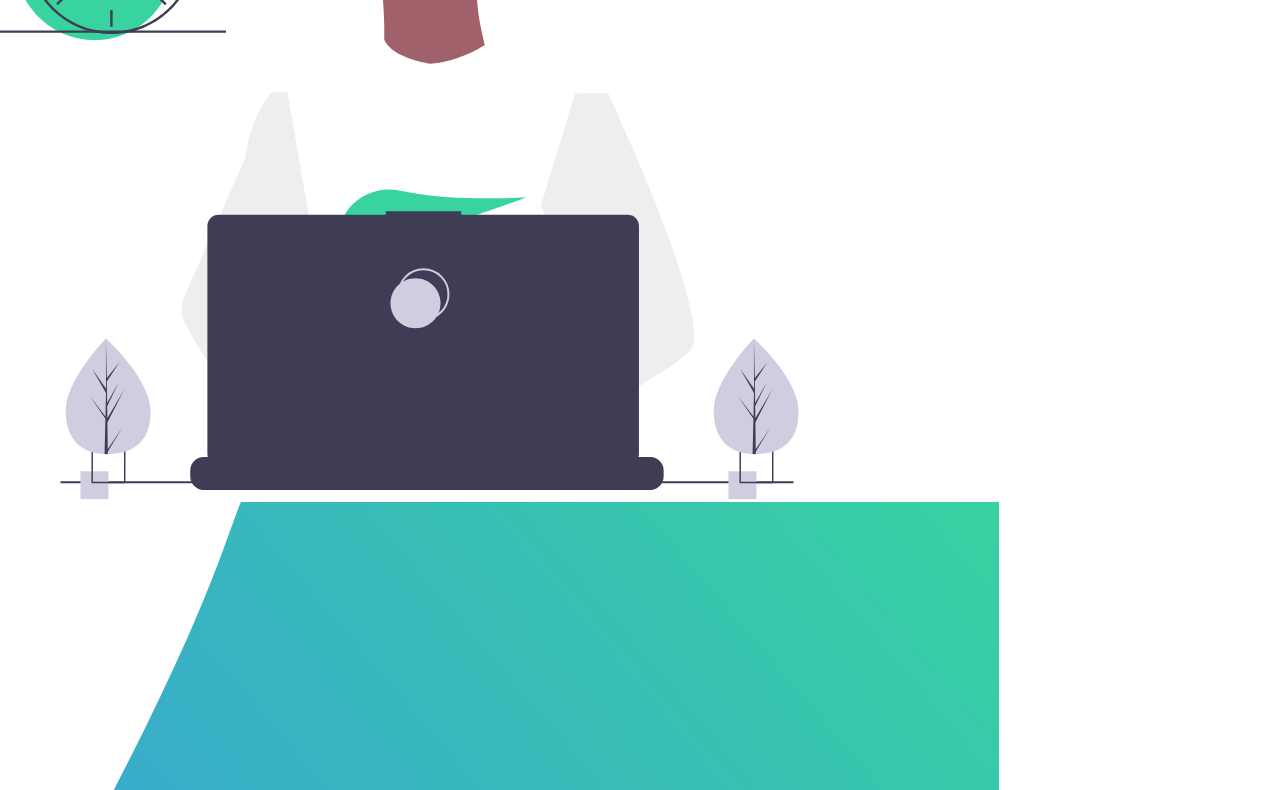
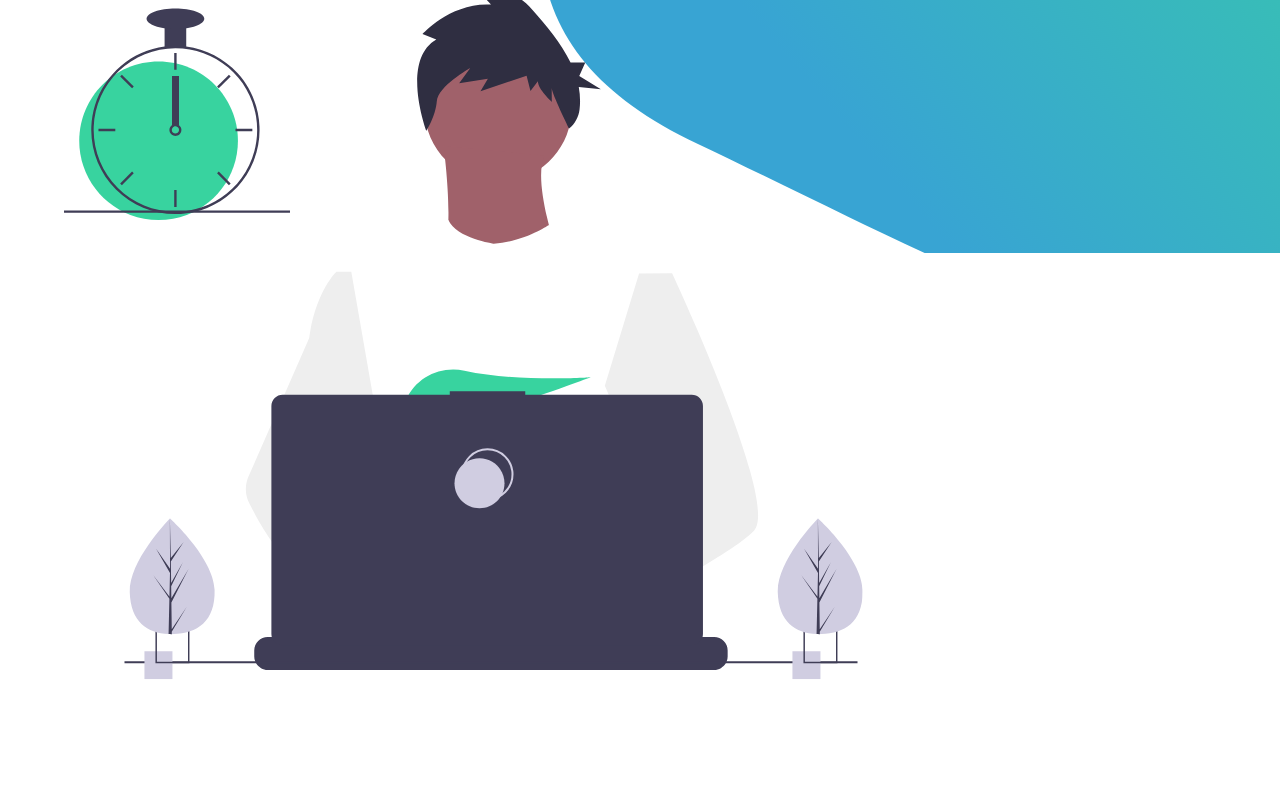
Before and after one commit to brantwood/Portfolio, a plain HTML site: page index.html in a window 1280 px wide. Shown: the part 547-1337 px from the top of the page. After the commit the page ends 1229 px from the top, so only its background shows below. Drawn offline with nearby package versions, Linux system fonts and the light colour scheme; files that its build step writes are made by us from their sources.

Commit message:
importing new _intro partial

```diff
--- a/styles/style.scss
+++ b/styles/style.scss
@@ -15,3 +15,4 @@ $gray-text: #2c2c2c;
 }
 
 @import "global";
+@import "intro";
```
